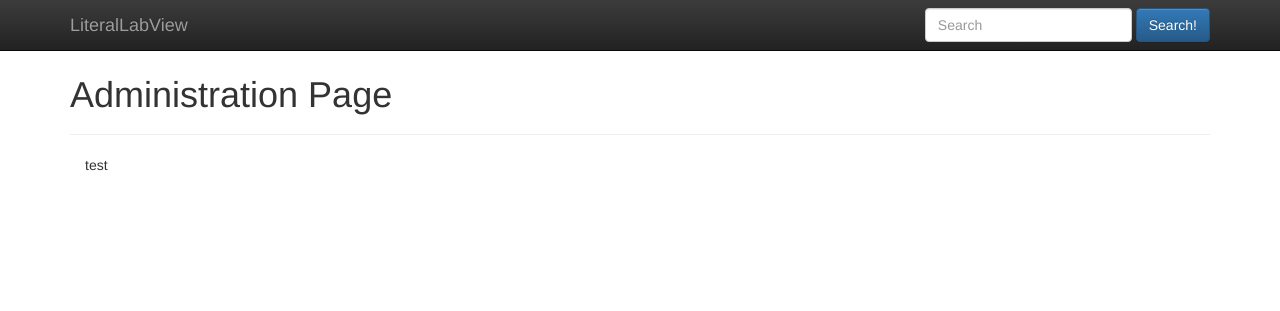
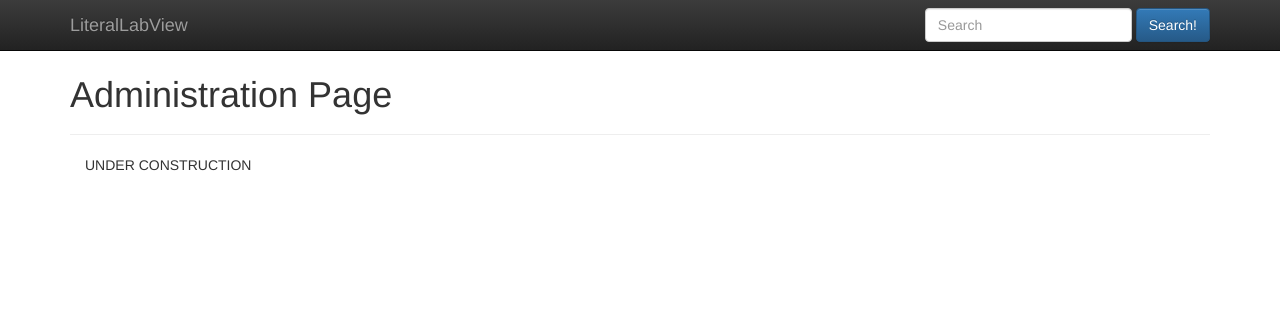
Before and after one commit to mturiansky/LiteralLabView-Legacy, a Flask app: template Server/templates/admin.html in a window 1280 px wide. Shown: the top 311 px of the page. Run offline with Flask 2, Linux system fonts and the light colour scheme; the template is opened without the code that fills it, so the values that code supplies are empty; some libraries are stand-ins or nearby versions.

Commit message:
minor improvements

```diff
--- a/Server/setup.py
+++ b/Server/setup.py
@@ -6,7 +6,7 @@ import os
 
 app = Flask(__name__)
 app.secret_key = 'L1t3raLl4bV13w' #USER MUST REPLACE THIS
-app.config['COMMUNICATION_KEY'] = '804e33bcd2dfc0cb435fe64ce20646fe' #MUST BE SAME AS CLIENT
+app.config['COMMUNICATION_KEY'] = '804e33bcd2dfc0cb435fe64ce20646fe' #MUST BE SAME AS CLIENT's config.xml
 app.config['SQLALCHEMY_DATABASE_URI'] = 'sqlite:////tmp/llw.db'
 app.config['UPLOADS_FOLDER'] = os.path.join(os.getcwd(),'uploads')
 
--- a/Server/templates/admin.html
+++ b/Server/templates/admin.html
@@ -5,6 +5,6 @@
     </div>
 
     <div class="container">
-        test
+        UNDER CONSTRUCTION
     </div>
 {% endblock %}
```
